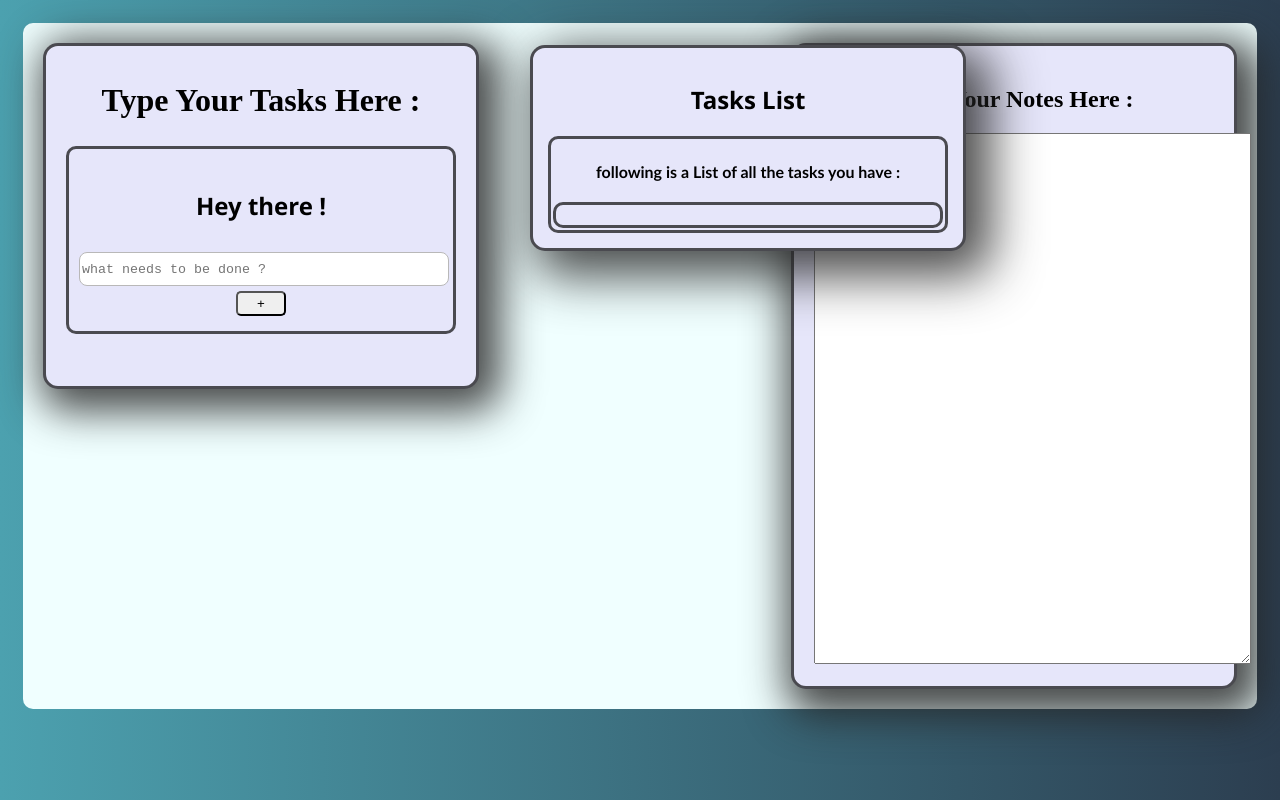
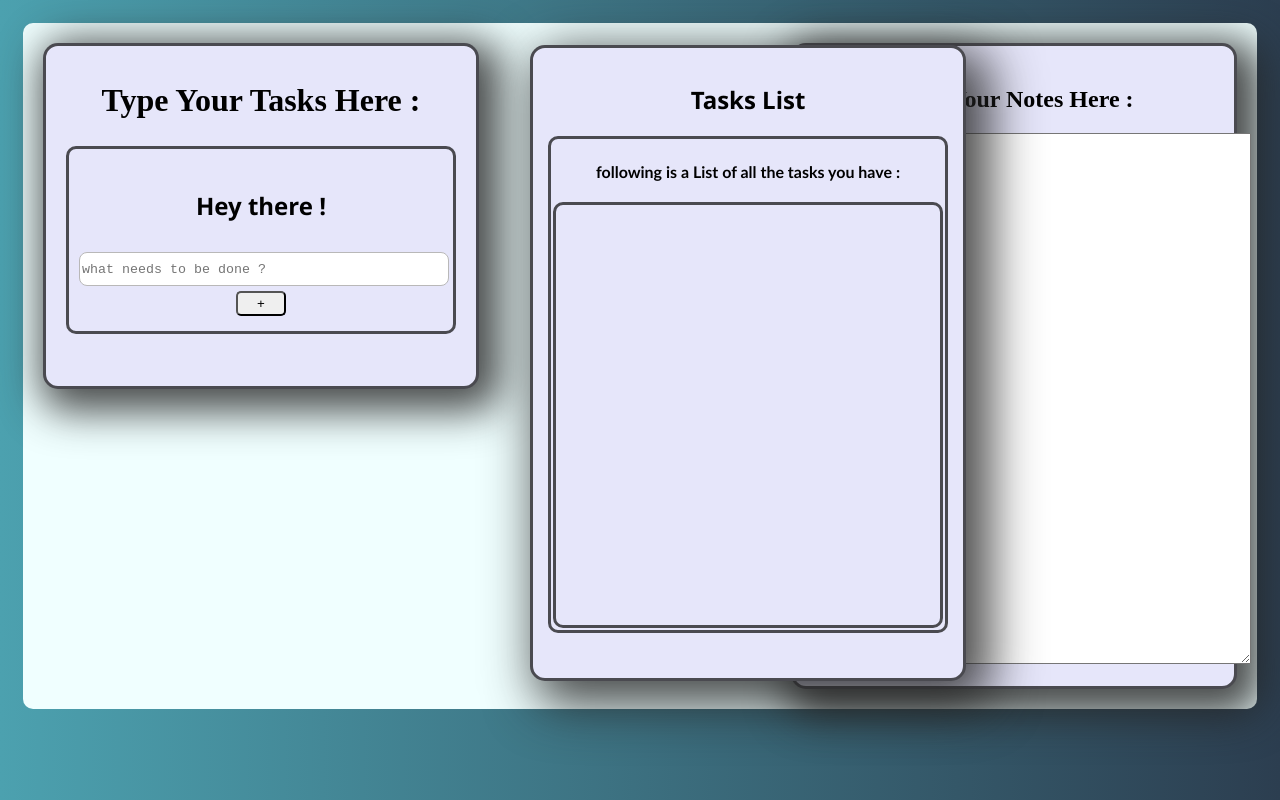
Before and after one commit to Shreyanshdot/things-get-done, a React (Create React App) app: page / in a window 1280 px wide. Built offline with nearby package versions, Linux system fonts and the light colour scheme.

Commit message:
feat:scroll for the tasks

```diff
--- a/src/Components/TasksCompleted.css
+++ b/src/Components/TasksCompleted.css
@@ -9,6 +9,7 @@
   top: 45px;
   left: 530px;
   width: 400px;
+  height: 600px;
 }
 .header-text {
   text-align: center;
@@ -33,4 +34,31 @@
   overflow-wrap: break-word;
   line-height: 1.5;
   font-family: "Roboto Slab", serif;
+  overflow: scroll;
+  height: 400px;
+  overflow-x: hidden;
 }
+
+/* width */
+::-webkit-scrollbar {
+  width: 8px;
+}
+
+/* Track */
+::-webkit-scrollbar-track {
+  box-shadow: inset 0 0 5px grey;
+  background: #f1f1f1;
+  border-radius: 15px;
+}
+
+/* Handle */
+::-webkit-scrollbar-thumb {
+  /* background: red; */
+  border-radius: 10px;
+  background: rgb(167, 167, 167);
+}
+
+/* Handle on hover */
+::-webkit-scrollbar-thumb:hover {
+  background: #555;
+}
```
